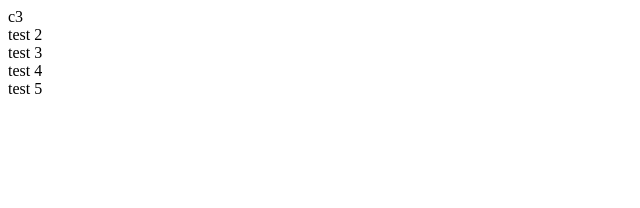
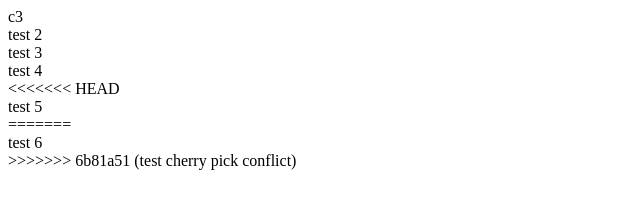
Before and after one commit to tranttuan96/testGit, a plain HTML site: page inDeX.html in a window 1280 px wide. Shown: the whole page, without its empty margins (0-640 px from the left). Drawn offline with Linux system fonts and the light colour scheme.

Commit message:
test cherry pick conflict

```diff
--- a/inDeX.html
+++ b/inDeX.html
@@ -11,6 +11,10 @@
     <div>test 2</div>
     <div>test 3</div>
     <div>test 4</div>
+<<<<<<< HEAD
     <div>test 5</div>
+=======
+    <div>test 6</div>
+>>>>>>> 6b81a51 (test cherry pick conflict)
 </body>
 </html>
```
